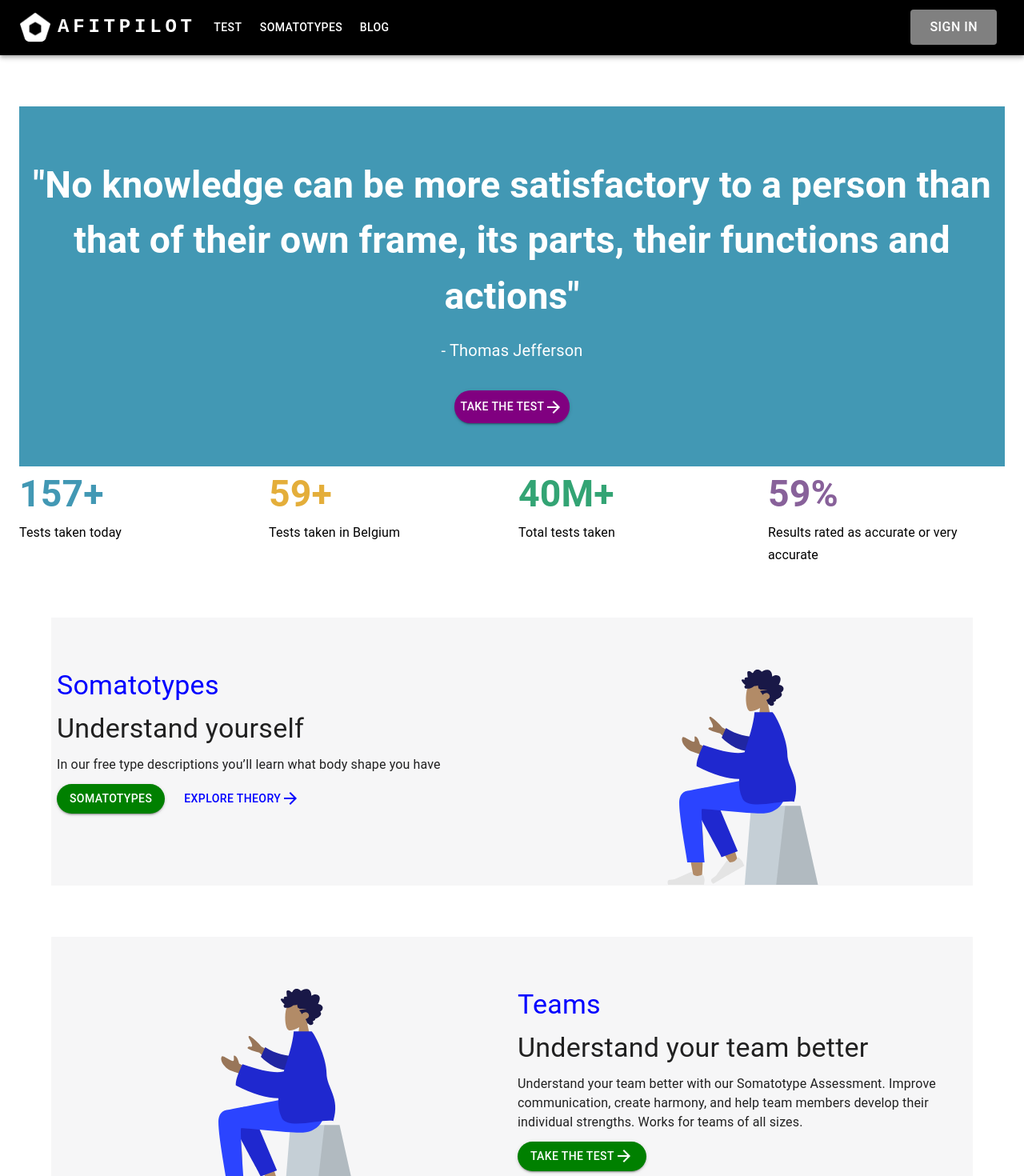
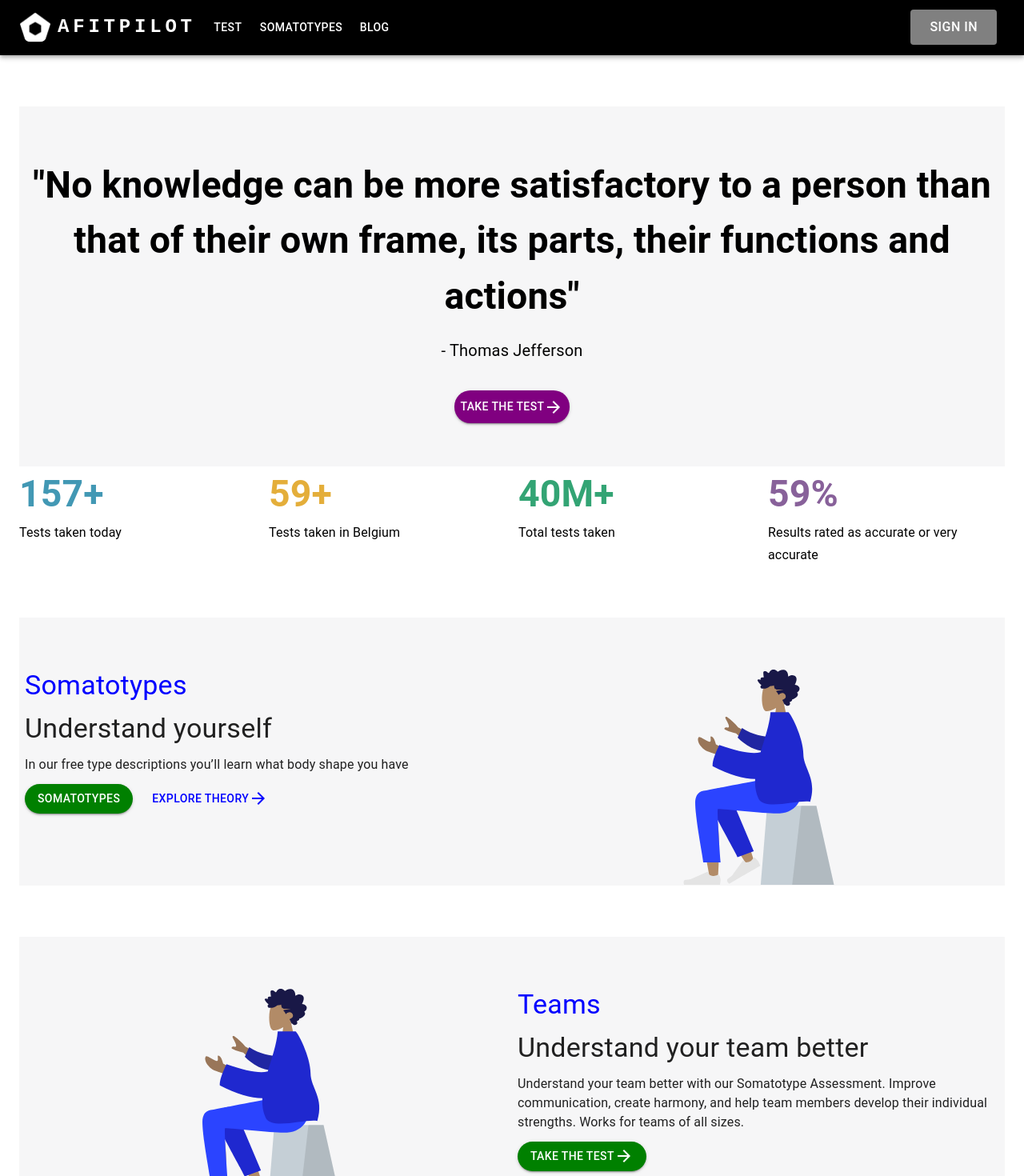
Before and after one commit to walter-clayton/afitpilot-somatotype, a React (Create React App) app in the folder client/: page / in a window 1280 px wide. Shown: the top 1470 px of the page at 80% size. Built offline with nearby package versions, Linux system fonts and the light colour scheme.

Commit message:
change the background color of header

```diff
--- a/client/src/components/CTA/CallToAction.tsx
+++ b/client/src/components/CTA/CallToAction.tsx
@@ -10,7 +10,7 @@ import { useNavigate } from "react-router-dom";
 const CallToAction = () => {
   const navigate = useNavigate();
   return (
-    <Container component="main">
+    <Container component="main" maxWidth="xl">
       <CssBaseline />
       <Grid container sx={{ backgroundColor: "#f6f6f7", marginTop: 8 }}>
         <Grid xs={12} md={5} lg={6} sm={12}>
--- a/client/src/components/CTA/Header.tsx
+++ b/client/src/components/CTA/Header.tsx
@@ -36,7 +36,7 @@ const Header = () => {
           <Grid
             container
             sx={{
-              backgroundColor: "#4298b4",
+              backgroundColor: "#f6f6f7",
               marginTop: 8,
               display: "flex",
               flexDirection: "column",
@@ -59,7 +59,7 @@ const Header = () => {
                 <Typography
                   variant="h2"
                   sx={{
-                    color: "white",
+                    color: "black",
                     textAlign: "center",
                     mb: 2,
                   }}
@@ -70,7 +70,7 @@ const Header = () => {
                   mb={2}
                   variant="subtitle1"
                   sx={{
-                    color: "white",
+                    color: "black",
                     textAlign: "center",
                     fontSize: "20px",
                     mb: 4,
```
